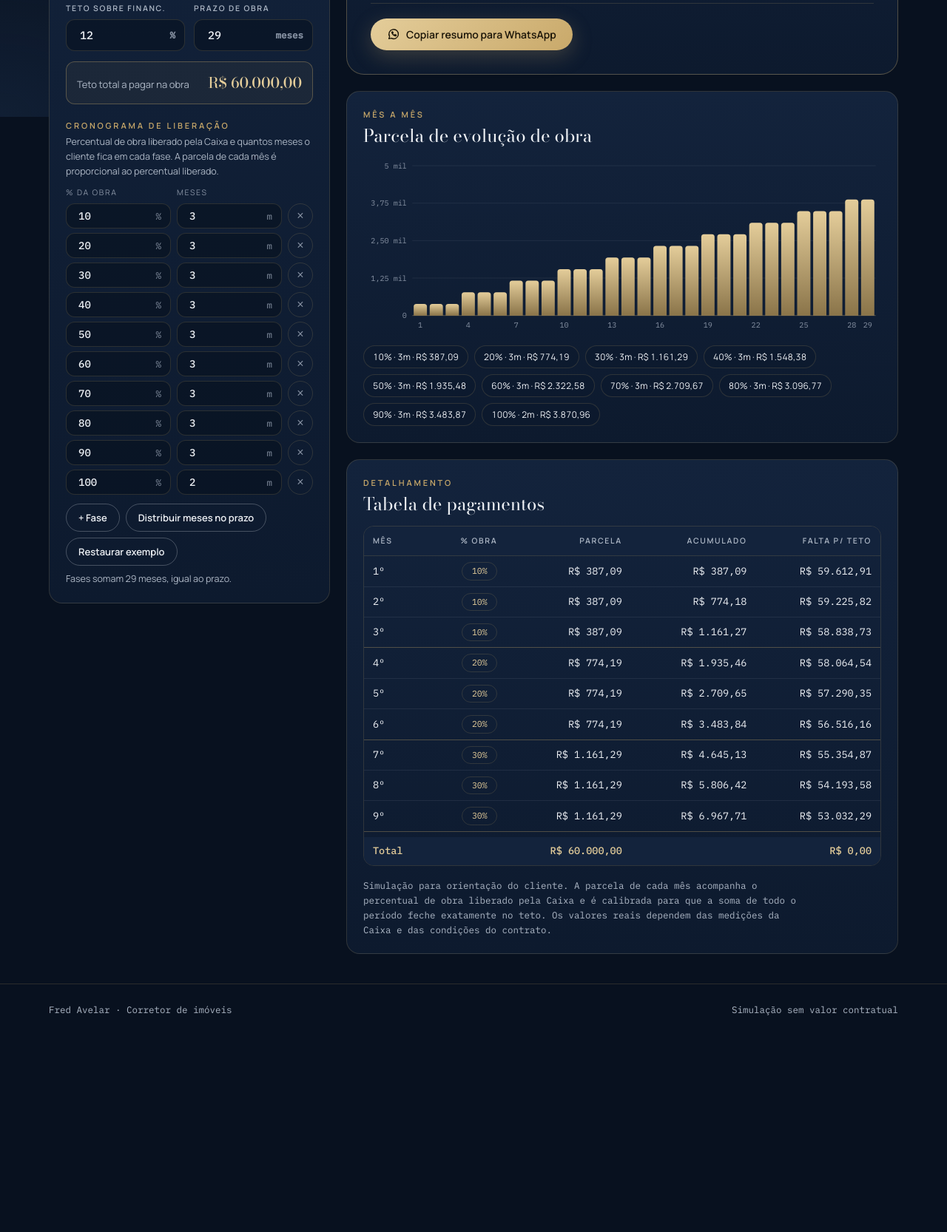
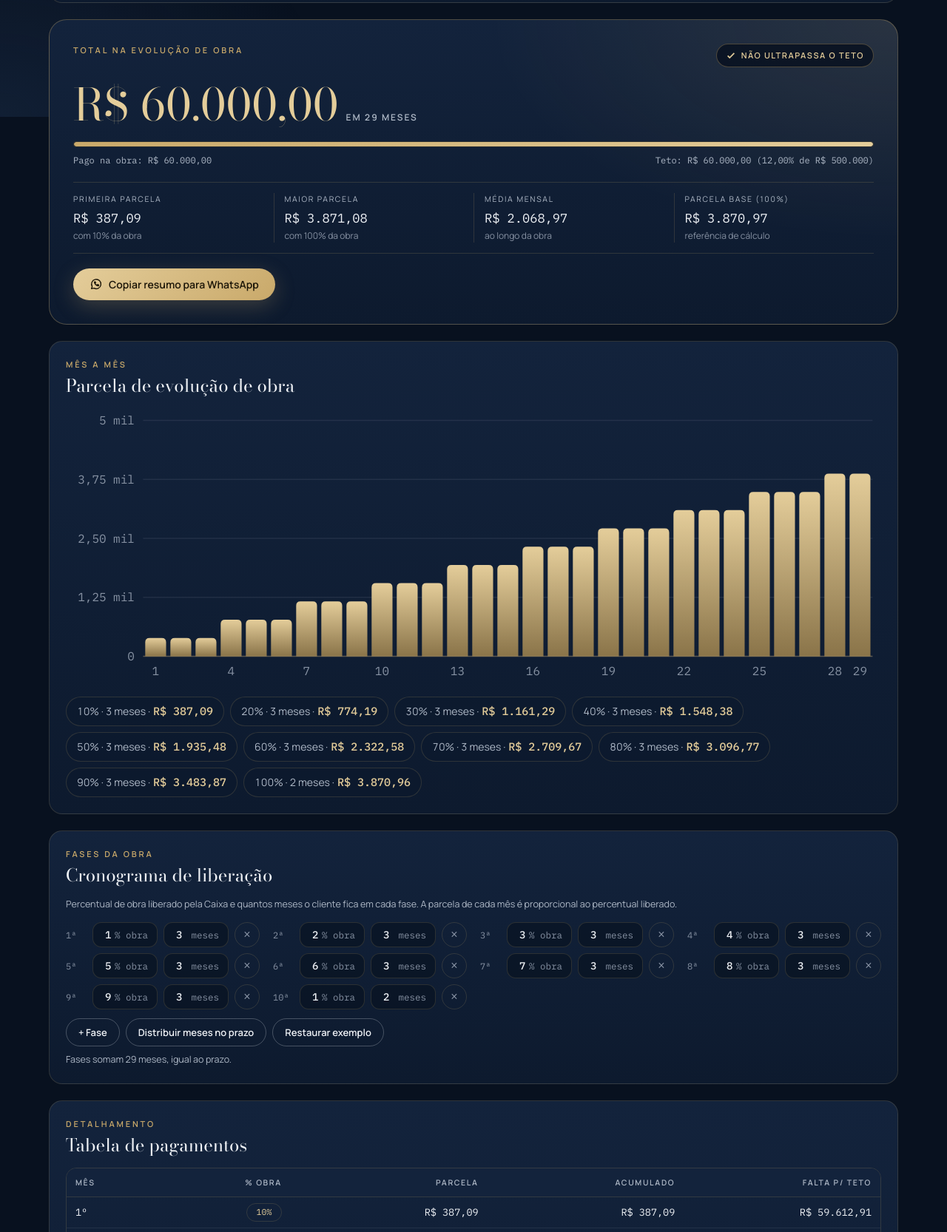
Before and after one commit to gustavoromanno/fred-avelar, a plain HTML site: page evolucao-obra.html in a window 1280 px wide. Shown: the part 642-2308 px from the top of the page at 74% size. Before the commit the page ends 2041 px from the top, so only its background shows below. Drawn offline with nearby package versions, Linux system fonts and the light colour scheme.

Commit message:
Simulador: layout em coluna única e cronograma abaixo do gráfico
Co-Authored-By: Claude Opus 5.5 <noreply@anthropic.com>
Claude-Session: https://claude.ai/code/session_01DP5uziYctRqVoq6mkUCWf4

```diff
--- a/evolucao-obra.html
+++ b/evolucao-obra.html
@@ -116,6 +116,16 @@ footer{position:relative;z-index:1;border-top:1px solid var(--line)}
 footer .wrap{display:flex;flex-wrap:wrap;gap:10px 30px;justify-content:space-between;padding-block:24px;font-size:12.5px;color:var(--silver);font-family:var(--mono)}
 .toast{position:fixed;z-index:70;left:50%;bottom:calc(20px + env(safe-area-inset-bottom,0px));transform:translateX(-50%);background:linear-gradient(135deg,var(--gold-hi),var(--gold));color:var(--gold-ink);font-weight:600;padding:11px 20px;border-radius:999px;font-size:13.5px;box-shadow:0 10px 30px rgba(0,0,0,.45)}
 textarea#copyFallback{width:100%;min-height:130px;background:var(--field);color:var(--paper);border:1px solid var(--line-strong);border-radius:12px;padding:12px;font:13px var(--mono)}
+.stack{display:grid;gap:22px;padding-bottom:40px}
+.stack>*{min-width:0}
+.fields-grid{display:grid;grid-template-columns:repeat(auto-fit,minmax(200px,1fr));gap:14px}
+.fields-grid .span2{grid-column:1/-1}
+.stages{display:grid;grid-template-columns:repeat(auto-fill,minmax(250px,1fr));gap:8px 18px;margin-top:14px}
+.stage{display:grid;grid-template-columns:28px 1fr 1fr 34px;gap:8px;align-items:center}
+.stage .n{font-family:var(--mono);font-size:12px;color:var(--muted)}
+.legend-stages span{font-size:14px;padding:7px 14px}
+.legend-stages span b{font-family:var(--mono);font-weight:500;font-size:15px;color:var(--gold-hi);margin-left:4px}
+.legend-stages span em{font-style:normal;color:var(--silver)}
 @media (prefers-reduced-motion:reduce){*{transition:none!important}}
 </style>
 
@@ -134,13 +144,13 @@ textarea#copyFallback{width:100%;min-height:130px;background:var(--field);color:
     <p>Quanto o cliente paga em cada fase da construção, com um teto definido que não é ultrapassado.</p>
   </div>
 
-<div class="grid">
-    <!-- DADOS -->
+<div class="stack">
+    <!-- 1. DADOS -->
     <section class="panel" aria-labelledby="h-dados">
       <div class="eyebrow">Preenchimento do corretor</div>
       <h2 id="h-dados">Dados da simulação</h2>
-      <div class="fields">
-        <label>Nome do cliente
+      <div class="fields-grid">
+        <label class="span2">Nome do cliente
           <div class="inp"><input id="cliente" type="text" placeholder="Ex.: Maria Souza" autocomplete="off"></div>
         </label>
         <label>Valor do imóvel
@@ -149,34 +159,17 @@ textarea#copyFallback{width:100%;min-height:130px;background:var(--field);color:
         <label>Valor financiado (Caixa)
           <div class="inp"><span>R$</span><input id="financiado" inputmode="decimal" value="500.000,00"></div>
         </label>
-        <div class="row2">
         <label>Teto sobre financ.
           <div class="inp"><input id="tetoPct" inputmode="decimal" value="12"><span>%</span></div>
         </label>
         <label>Prazo de obra
           <div class="inp"><input id="prazo" inputmode="numeric" value="29"><span>meses</span></div>
         </label>
-        </div>
-        <div class="calc-line"><span>Teto total a pagar na obra</span><b id="tetoOut">R$ 60.000,00</b></div>
-
-        <div>
-          <div class="eyebrow" style="margin-top:6px">Cronograma de liberação</div>
-          <p class="hint">Percentual de obra liberado pela Caixa e quantos meses o cliente fica em cada fase. A parcela de cada mês é proporcional ao percentual liberado.</p>
-          <div class="stages" id="stages">
-            <div class="stage-h"><span>% da obra</span><span>Meses</span><span></span></div>
-          </div>
-          <div class="btns">
-            <button class="btn" id="addStage" type="button">+ Fase</button>
-            <button class="btn" id="redistribute" type="button">Distribuir meses no prazo</button>
-            <button class="btn" id="reset" type="button">Restaurar exemplo</button>
-          </div>
-          <p class="hint" id="monthsCheck" style="margin-top:8px"></p>
-        </div>
+        <div class="calc-line span2"><span>Teto total a pagar na obra</span><b id="tetoOut">R$ 60.000,00</b></div>
       </div>
     </section>
 
-    <!-- RESULTADO -->
-    <div class="result">
+    <!-- 2. TOTAL -->
       <section class="hero" aria-labelledby="h-res">
         <div class="hero-top">
           <div>
@@ -202,6 +195,7 @@ textarea#copyFallback{width:100%;min-height:130px;background:var(--field);color:
         <textarea id="copyFallback" hidden readonly aria-label="Resumo para copiar"></textarea>
       </section>
 
+    <!-- 3. MÊS A MÊS -->
       <section class="panel" aria-labelledby="h-chart">
         <div class="eyebrow">Mês a mês</div>
         <h2 id="h-chart">Parcela de evolução de obra</h2>
@@ -212,6 +206,21 @@ textarea#copyFallback{width:100%;min-height:130px;background:var(--field);color:
         <div class="legend-stages" id="stageLegend"></div>
       </section>
 
+    <!-- 4. CRONOGRAMA -->
+    <section class="panel" aria-labelledby="h-crono">
+      <div class="eyebrow">Fases da obra</div>
+      <h2 id="h-crono">Cronograma de liberação</h2>
+      <p class="hint">Percentual de obra liberado pela Caixa e quantos meses o cliente fica em cada fase. A parcela de cada mês é proporcional ao percentual liberado.</p>
+      <div class="stages" id="stages"></div>
+      <div class="btns">
+        <button class="btn" id="addStage" type="button">+ Fase</button>
+        <button class="btn" id="redistribute" type="button">Distribuir meses no prazo</button>
+        <button class="btn" id="reset" type="button">Restaurar exemplo</button>
+      </div>
+      <p class="hint" id="monthsCheck" style="margin-top:8px"></p>
+    </section>
+
+    <!-- 5. TABELA -->
       <section class="panel" aria-labelledby="h-tab">
         <div class="eyebrow">Detalhamento</div>
         <h2 id="h-tab">Tabela de pagamentos</h2>
@@ -224,7 +233,6 @@ textarea#copyFallback{width:100%;min-height:130px;background:var(--field);color:
         </div>
         <p class="note">Simulação para orientação do cliente. A parcela de cada mês acompanha o percentual de obra liberado pela Caixa e é calibrada para que a soma de todo o período feche exatamente no teto. Os valores reais dependem das medições da Caixa e das condições do contrato.</p>
       </section>
-    </div>
   </div>
 </main>
 <footer><div class="wrap"><span>Fred Avelar · Corretor de imóveis</span><span>Simulação sem valor contratual</span></div></footer>
@@ -263,8 +271,8 @@ textarea#copyFallback{width:100%;min-height:130px;background:var(--field);color:
     box.querySelectorAll('.stage').forEach(e=>e.remove());
     stages.forEach((s,i)=>{
       const row = document.createElement('div'); row.className='stage';
-      row.innerHTML = `<div class="inp"><input id="st-pct-${i}" inputmode="decimal" value="${String(s.pct).replace('.',',')}" aria-label="Percentual da fase ${i+1}"><span>%</span></div>
-        <div class="inp"><input id="st-m-${i}" inputmode="numeric" value="${s.meses}" aria-label="Meses da fase ${i+1}"><span>m</span></div>
+      row.innerHTML = `<span class="n">${i+1}ª</span><div class="inp"><input id="st-pct-${i}" inputmode="decimal" value="${String(s.pct).replace('.',',')}" aria-label="Percentual da fase ${i+1}"><span>% obra</span></div>
+        <div class="inp"><input id="st-m-${i}" inputmode="numeric" value="${s.meses}" aria-label="Meses da fase ${i+1}"><span>meses</span></div>
         <button class="icon-btn" type="button" aria-label="Remover fase ${i+1}">×</button>`;
       row.querySelector(`#st-pct-${i}`).addEventListener('input',e=>{ s.pct = Math.min(100,Math.max(0,parseBR(e.target.value))); calc(); });
       row.querySelector(`#st-m-${i}`).addEventListener('input',e=>{ s.meses = Math.max(0,Math.round(parseBR(e.target.value))); calc(); });
@@ -343,7 +351,7 @@ textarea#copyFallback{width:100%;min-height:130px;background:var(--field);color:
     // legenda de fases
     $('stageLegend').innerHTML = stages.filter(s=>s.meses>0).map(s=>{
       const v = Math.floor(base*s.pct)/100;
-      return `<span>${fmtPct(s.pct)} · ${s.meses}m · ${fmt(v)}</span>`;
+      return `<span><em>${fmtPct(s.pct)} · ${s.meses} ${s.meses===1?'mês':'meses'} ·</em><b>${fmt(v)}</b></span>`;
     }).join('');
 
     last = {nome, imovel, fin, tetoPct, teto, total, months, base, stages:stages.map(s=>({...s}))};
```
Lines whose indentation alone changed are shown as unchanged.
